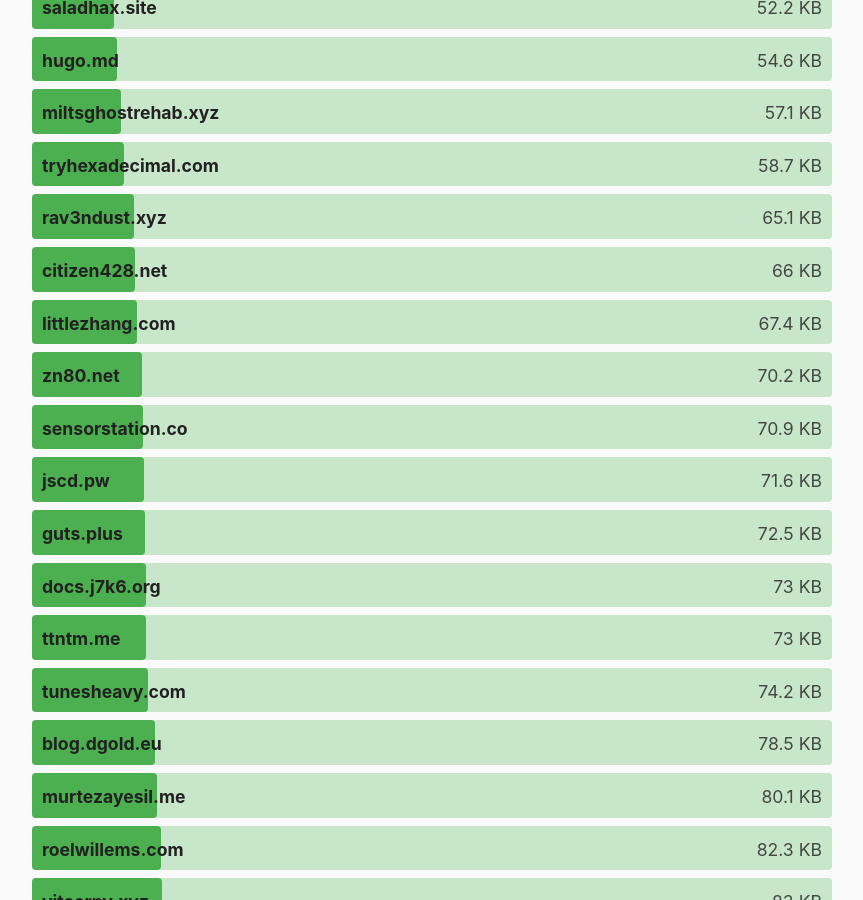
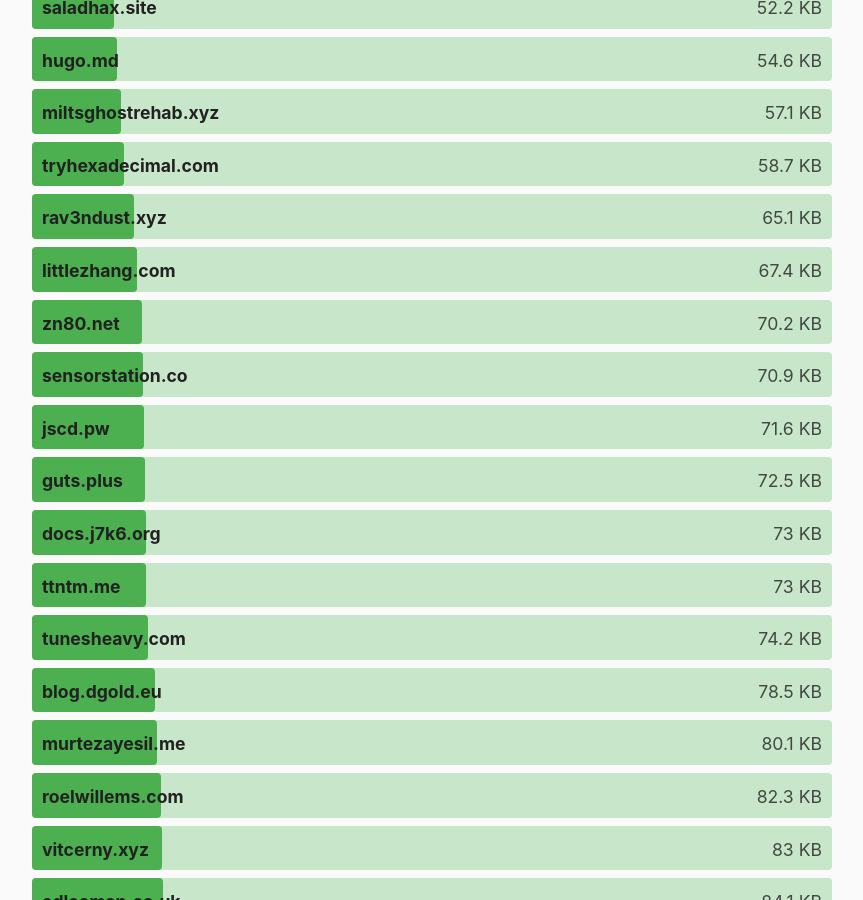
Before and after one commit to kevquirk/512kb.club, a Jekyll site: the page built from index.md, in a window 1280 px wide and 900 px high, scrolled down 8347 px. Shown: the whole window, without its empty margins (208-1071 px from the left). Built offline with Jekyll 4.4.1, drawn with Linux system fonts in a browser that asks for light colours.

Commit message:
Remove duplicate (citizen428.net)

```diff
--- a/_data/green-team.yml
+++ b/_data/green-team.yml
@@ -562,10 +562,6 @@
   url: https://rav3ndust.xyz
   size: 65.1
 
-- domain: citizen428.net
-  url: https://citizen428.net
-  size: 66
-
 - domain: littlezhang.com
   url: https://littlezhang.com
   size: 67.4
```
